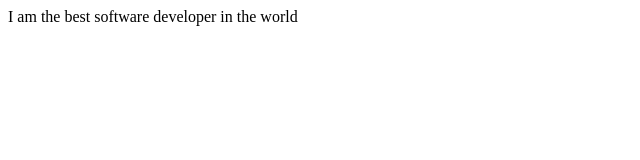
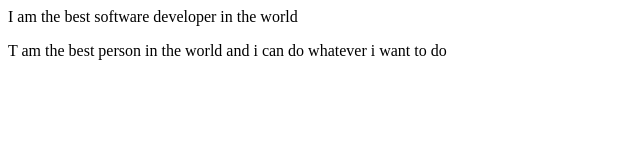
Before and after one commit to surajsatmohankar/modernRepo, a plain HTML site: page index.html in a window 1280 px wide. Shown: the whole page, without its empty margins (0-640 px from the left). Drawn offline with Linux system fonts and the light colour scheme.

Commit message:
Update index.html

```diff
--- a/index.html
+++ b/index.html
@@ -1 +1,2 @@
 <p> I am the best software developer in the world</p>
+<p>T am the best person in the world and i can do whatever i want to do</p>
```
